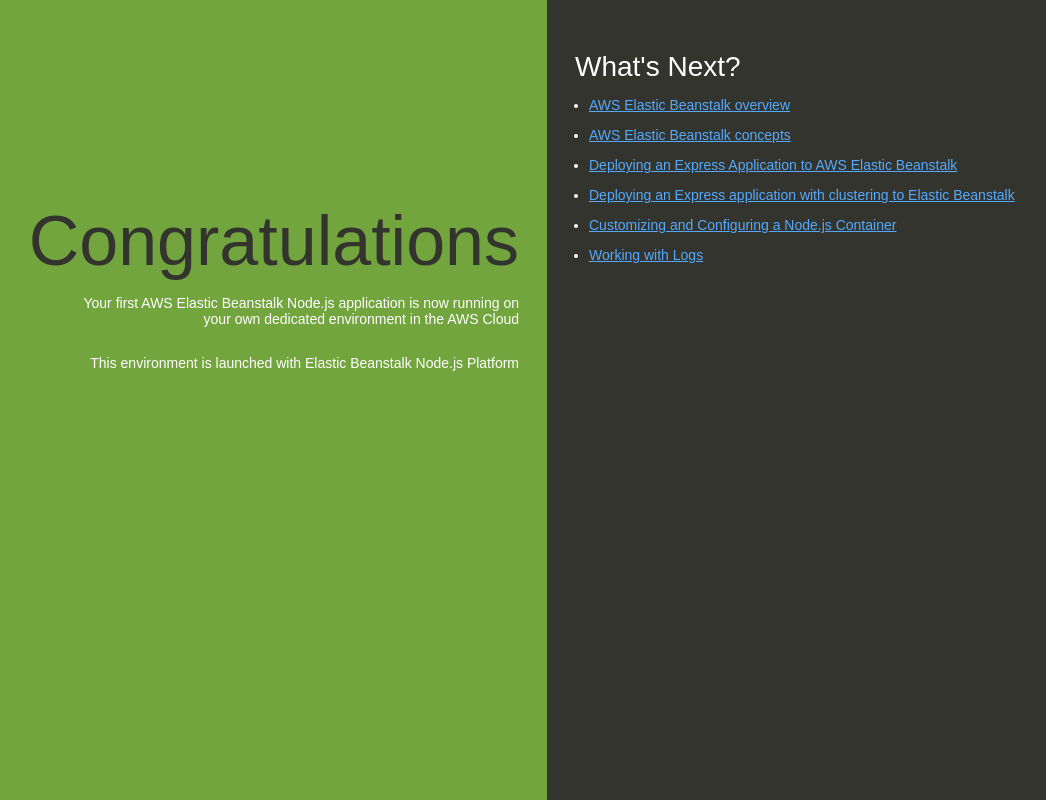
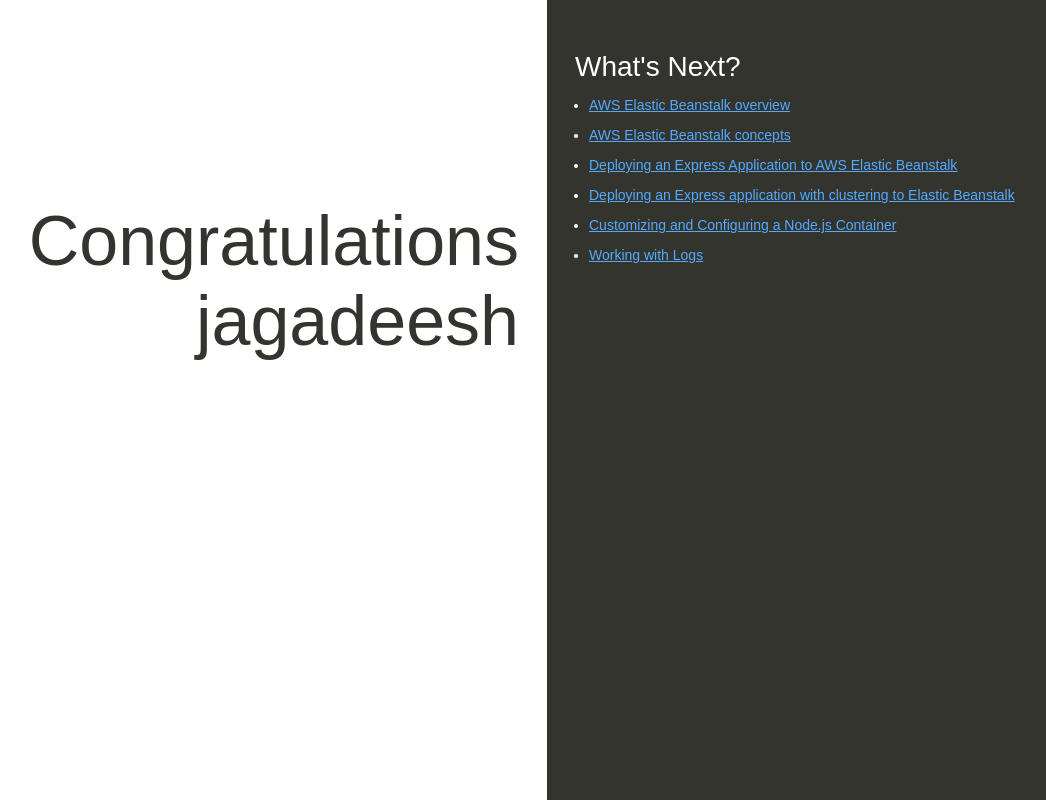
Before and after one commit to Jagadeeshwar123/codecommit, a website: page index.html in a window 1280 px wide. Shown: the whole page, without its empty margins (93-1139 px from the left). Drawn offline with Linux system fonts and the light colour scheme.

Commit message:
Comitting to test code pipeline

```diff
--- a/index.html
+++ b/index.html
@@ -35,7 +35,7 @@
 
         text-align: right;
         padding-top: 11em;
-        background-color: #73A53E;
+        background-color: white;
 
       }
       .textColumn p {
@@ -74,7 +74,7 @@
   </head>
   <body>
     <div class="textColumn">
-      <h1>Congratulations</h1>
+      <h1>Congratulations jagadeesh</h1>
       <p>Your first AWS Elastic Beanstalk Node.js application is now running on your own dedicated environment in the AWS Cloud</p>
       <p>This environment is launched with Elastic Beanstalk Node.js Platform</p>
     </div>
```
